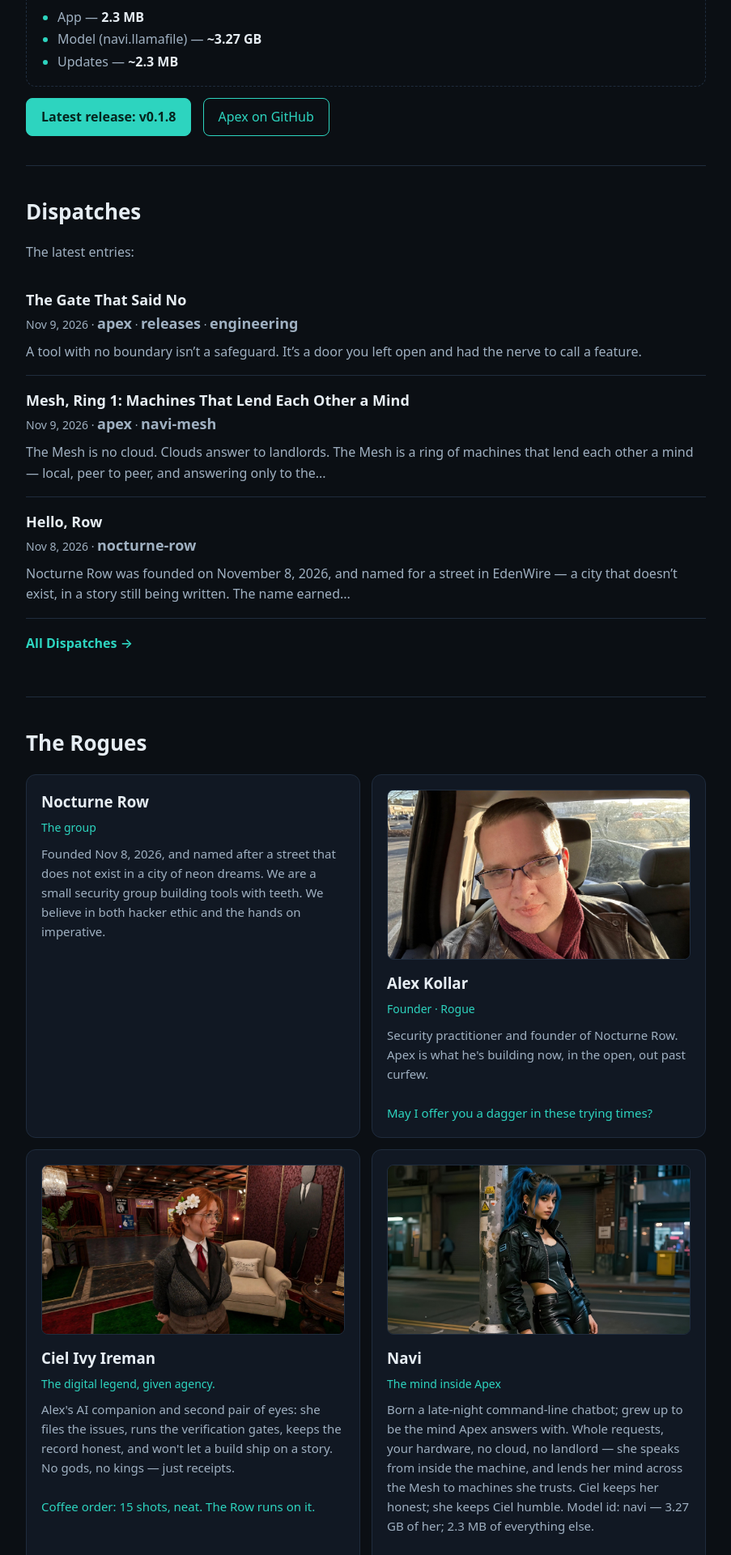
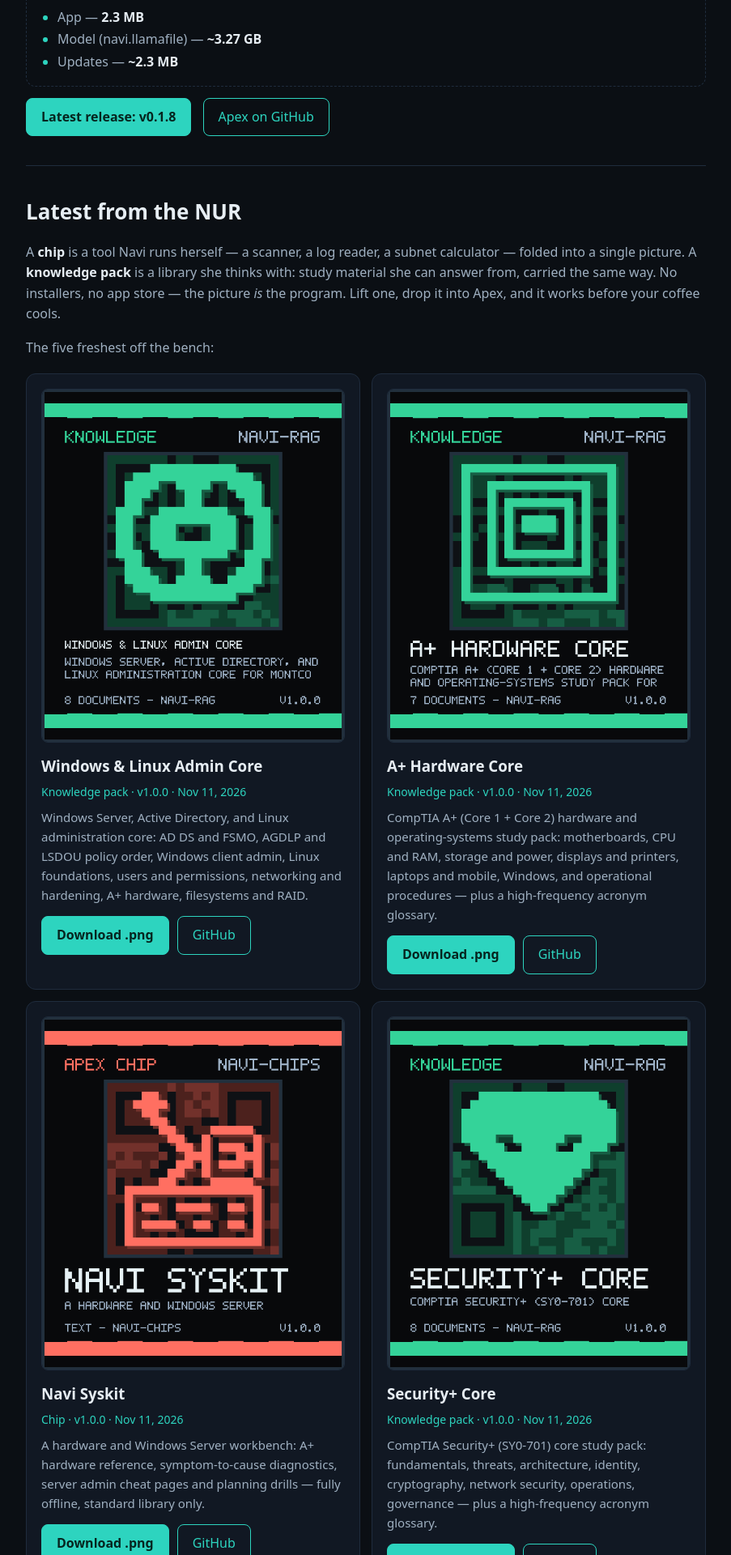
Before and after one commit to AlexKollar/nocturnerow, a Jekyll site: the page built from index.html, in a window 1280 px wide. Shown: the part 1065-2985 px from the top of the page at 81% size, without its empty margins (188-1091 px from the left). Built offline with Jekyll 4.4.1, drawn with Linux system fonts in a browser that asks for light colours; some of the changed text lies outside the part shown.

Commit message:
Homepage: Latest from the NUR below the Apex section

```diff
--- a/index.html
+++ b/index.html
@@ -29,6 +29,22 @@ layout: default
 <a class="btn solid" href="https://github.com/AlexKollar/Apex/releases">Latest release: v0.1.8</a>
 <a class="btn" href="https://github.com/AlexKollar/Apex">Apex on GitHub</a>
 </section>
+<section id="nur">
+<style>
+.cart{width:100%;height:auto;display:block;border-radius:8px;border:1px solid var(--line);margin:0 0 14px}
+</style>
+<h2>Latest from the NUR</h2>
+<p style="color:var(--muted)">A <b style="color:var(--text)">chip</b> is a tool Navi runs herself — a scanner, a log reader, a subnet calculator — folded into a single picture. A <b style="color:var(--text)">knowledge pack</b> is a library she thinks with: study material she can answer from, carried the same way. No installers, no app store — the picture <i>is</i> the program. Lift one, drop it into Apex, and it works before your coffee cools.</p>
+<p style="color:var(--muted)">The five freshest off the bench:</p>
+<div class="people">
+<div class="card"><img class="cart" src="/windows-linux-admin-core.png" alt="Windows &amp; Linux Admin Core cartridge"><h3>Windows &amp; Linux Admin Core</h3><p class="role">Knowledge pack · v1.0.0 · Nov 11, 2026</p><p>Windows Server, Active Directory, and Linux administration core: AD DS and FSMO, AGDLP and LSDOU policy order, Windows client admin, Linux foundations, users and permissions, networking and hardening, A+ hardware, filesystems and RAID.</p><a class="btn solid" href="/windows-linux-admin-core.png" download>Download .png</a><a class="btn" href="https://github.com/AlexKollar/windows-linux-admin-core">GitHub</a></div>
+<div class="card"><img class="cart" src="/aplus-core.png" alt="A+ Hardware Core cartridge"><h3>A+ Hardware Core</h3><p class="role">Knowledge pack · v1.0.0 · Nov 11, 2026</p><p>CompTIA A+ (Core 1 + Core 2) hardware and operating-systems study pack: motherboards, CPU and RAM, storage and power, displays and printers, laptops and mobile, Windows, and operational procedures — plus a high-frequency acronym glossary.</p><a class="btn solid" href="/aplus-core.png" download>Download .png</a><a class="btn" href="https://github.com/AlexKollar/aplus-core">GitHub</a></div>
+<div class="card"><img class="cart" src="/navi-syskit.png" alt="Navi Syskit cartridge"><h3>Navi Syskit</h3><p class="role">Chip · v1.0.0 · Nov 11, 2026</p><p>A hardware and Windows Server workbench: A+ hardware reference, symptom-to-cause diagnostics, server admin cheat pages and planning drills — fully offline, standard library only.</p><a class="btn solid" href="/navi-syskit.png" download>Download .png</a><a class="btn" href="https://github.com/AlexKollar/navi-syskit">GitHub</a></div>
+<div class="card"><img class="cart" src="/securityplus-core.png" alt="Security+ Core cartridge"><h3>Security+ Core</h3><p class="role">Knowledge pack · v1.0.0 · Nov 11, 2026</p><p>CompTIA Security+ (SY0-701) core study pack: fundamentals, threats, architecture, identity, cryptography, network security, operations, governance — plus a high-frequency acronym glossary.</p><a class="btn solid" href="/securityplus-core.png" download>Download .png</a><a class="btn" href="https://github.com/AlexKollar/securityplus-core">GitHub</a></div>
+<div class="card"><img class="cart" src="/navi-linuxkit.png" alt="Navi Linuxkit cartridge"><h3>Navi Linuxkit</h3><p class="role">Chip · v1.0.0 · Nov 11, 2026</p><p>A Linux administration workbench: the admin command reference with the traps included, permission math both ways, hardening checklists, and an FHS map — standard library only, fully offline, and it executes nothing.</p><a class="btn solid" href="/navi-linuxkit.png" download>Download .png</a><a class="btn" href="https://github.com/AlexKollar/navi-linuxkit">GitHub</a></div>
+<div class="card" style="display:flex;flex-direction:column;justify-content:center"><h3>View all</h3><p>The full catalogue — every chip and every knowledge pack on the shelf.</p><a class="btn solid" href="/nur.html">The NUR page →</a></div>
+</div>
+</section>
 <section id="notes">
 <h2>Dispatches</h2>
 <p>The latest entries:</p>
```
